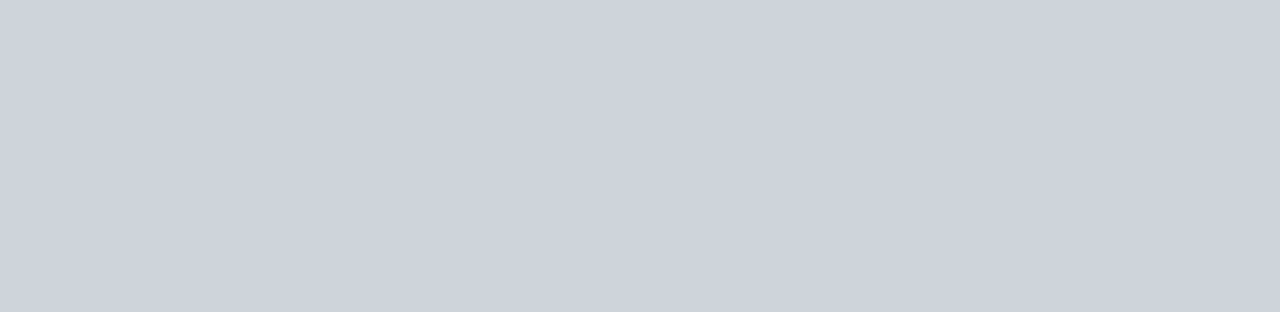
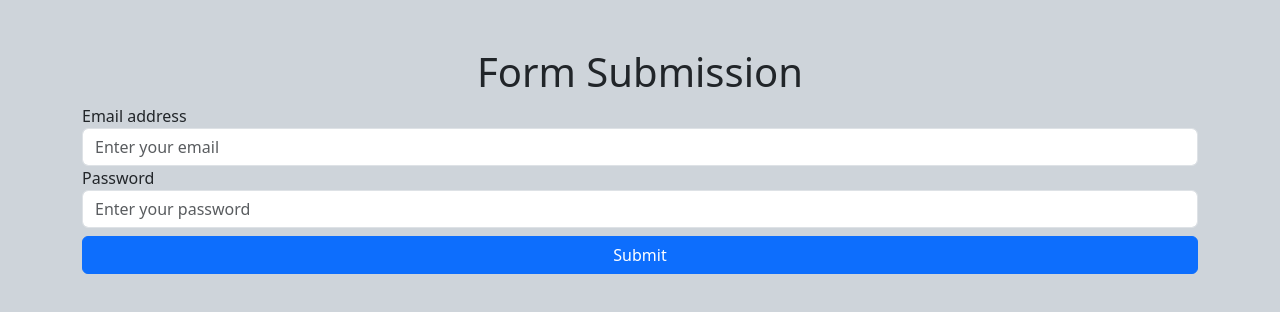
Before and after one commit to JGraham77/expressjs-lab, a website: page public/index.html in a window 1280 px wide. Drawn offline with nearby package versions, Linux system fonts and the light colour scheme.

Commit message:
completed lab

```diff
--- a/public/index.html
+++ b/public/index.html
@@ -10,7 +10,21 @@
 </head>
 
 <body class="bg-dark-subtle">
-
+    <div class="container my-5">
+        <form class="d-flex flex-column" action="/formsubmissions" method="POST">
+            <h1 class="text-center">Form Submission</h1>
+            <div class="form-group">
+                <label for="Email">Email address</label>
+                <input type="email" name="email" class="form-control" id="Email" placeholder="Enter your email">
+            </div>
+            <div class="form-group">
+                <label for="Password">Password</label>
+                <input type="password" name="password" class="form-control" placeholder="Enter your password"
+                    id="Password">
+            </div>
+            <button type="submit" class="btn btn-primary my-2">Submit</button>
+        </form>
+    </div>
 
 </body>
 
--- /dev/null
+++ b/request.json
@@ -0,0 +1 @@
+[{"email":"test@test.com","password":"1233333"}]
```
Also changed, not shown: server/server.js (+16 -0 lines).
